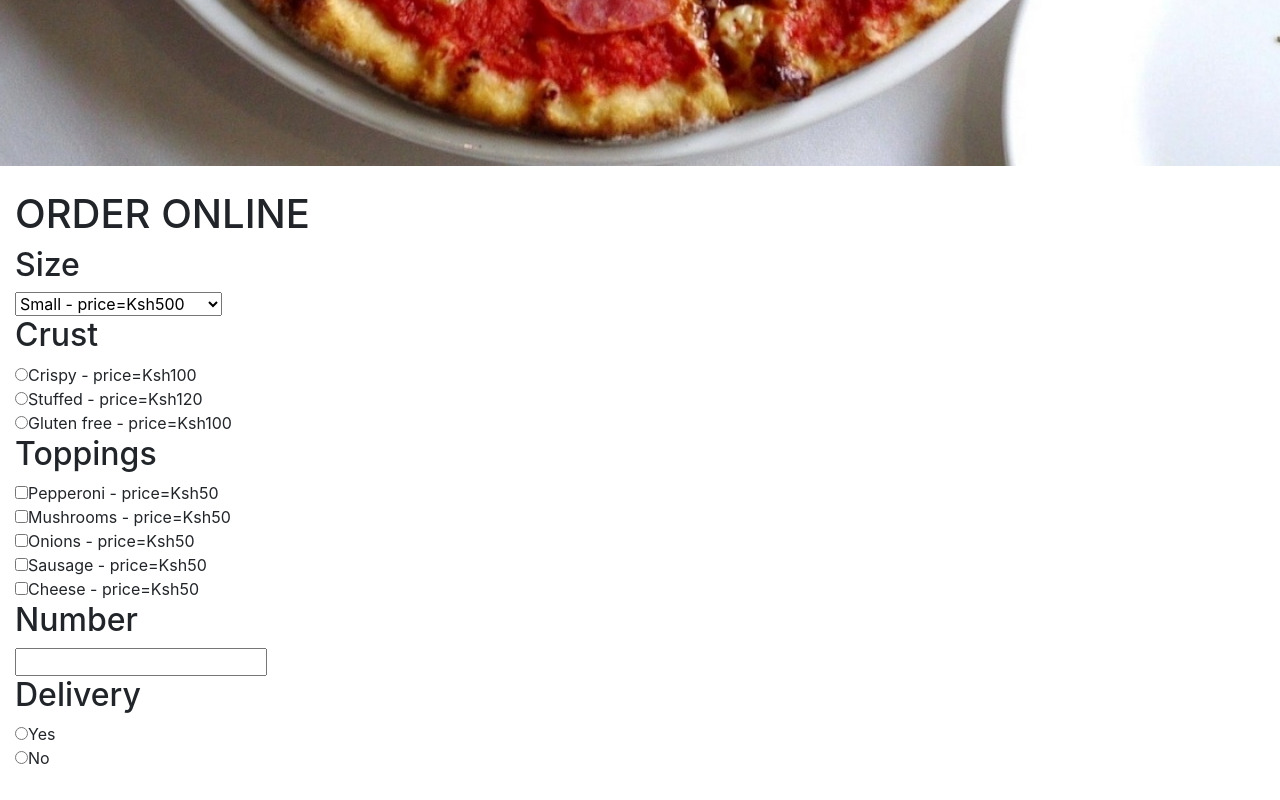
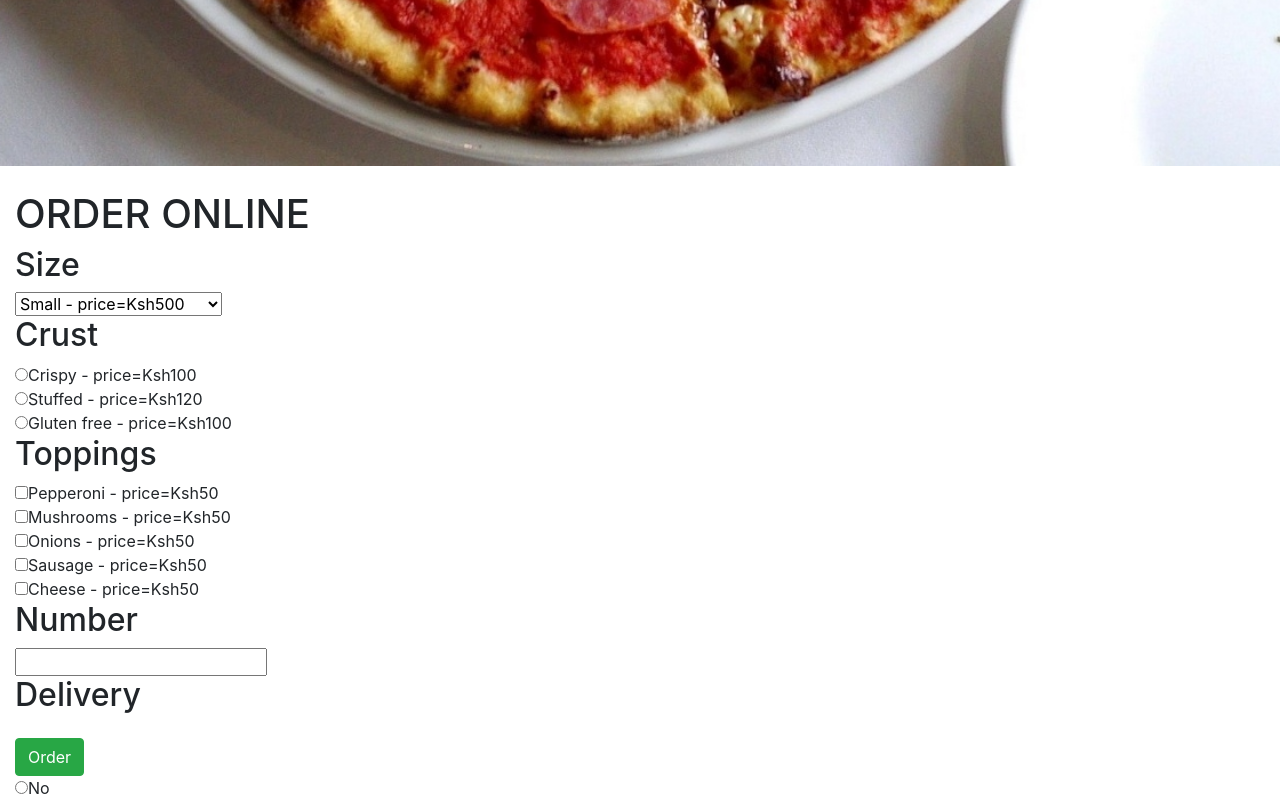
Before and after one commit to muneneee/week4, a plain HTML site: page index.html in a window 1280 px wide. Shown: the part 1858-2658 px from the top of the page. Before the commit the page ends 2628 px from the top, so only its background shows below. Drawn offline with Linux system fonts and the light colour scheme.

Commit message:
add oder online options

```diff
--- a/index.html
+++ b/index.html
@@ -71,7 +71,7 @@
                         <h2>Number</h2>
                             <input type="number" name="number" value="amount" required><br>
                         <h2>Delivery</h2>
-                            <input type="radio" name="delivery" value="yes">Yes<br>
+                            <button type="submit" class="btn-success btn mt-3" id="orderbutton" >Order</button><br>
                             <input type="radio" name="delivery2" value="no">No<br>
                 </form>
             </div>
```
